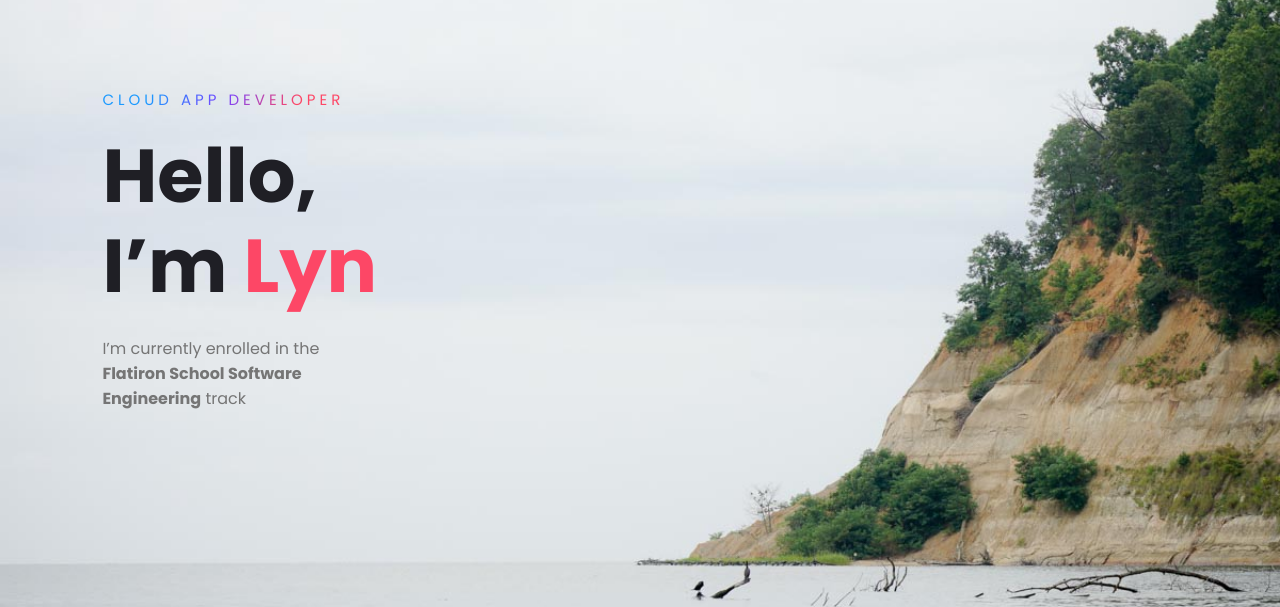
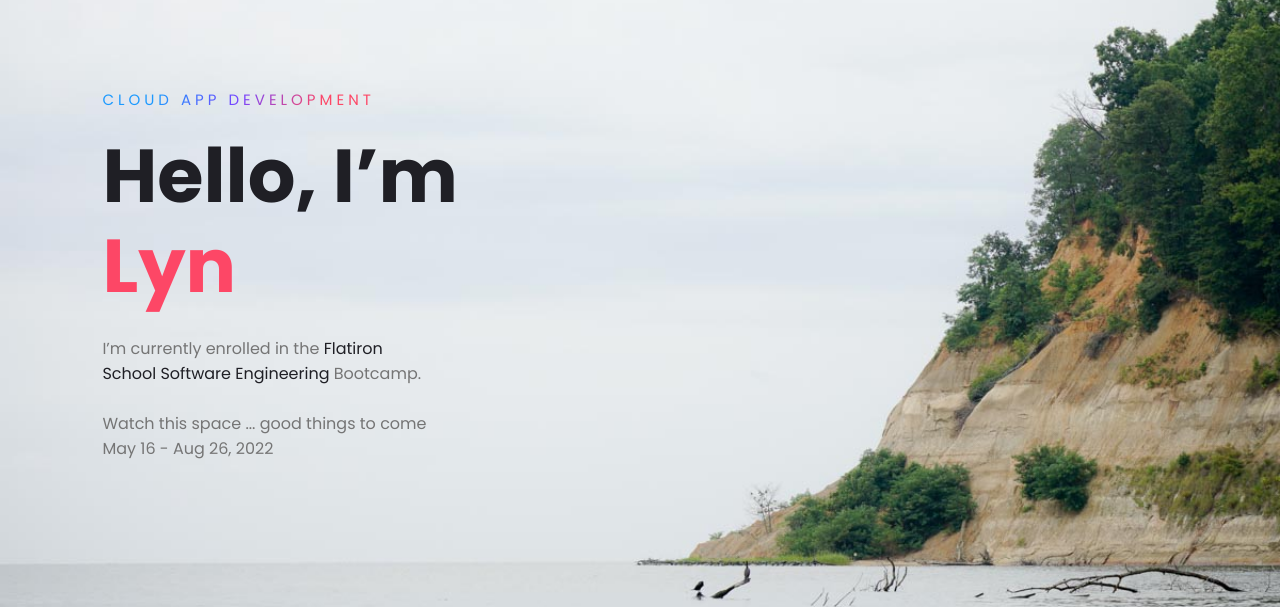
Before and after one commit to lynfin/lyndev, a plain HTML site: page index.html in a window 1280 px wide. Shown: the part 193-800 px from the top of the page. Drawn offline with Linux system fonts and the light colour scheme.

Commit message:
Updated text

```diff
--- a/index.html
+++ b/index.html
@@ -25,9 +25,10 @@
         </nav>
 
         <div class="content">
-            <span class="title">Cloud App Developer</span>
+            <span class="title">Cloud App Development</span>
             <h1>Hello, I’m <span>Lyn</span></h1>
-            <p>I’m currently enrolled in the<br><B>Flatiron School Software Engineering</B> track</p>
+            <p>I’m currently enrolled in the <span>Flatiron School Software Engineering</span> Bootcamp.
+            <br><br>Watch this space ... good things to come May 16 - Aug 26, 2022</p>
         </div>
     </div>
 
--- a/style.css
+++ b/style.css
@@ -102,6 +102,10 @@ nav ul li a:hover:after{
 .content h1 span{
     color: #fd4766;
 }
+
+.content p span{
+    color: #1f1f25;
+}
 .content p{
     width: 55%;
     color: #757575;
```
